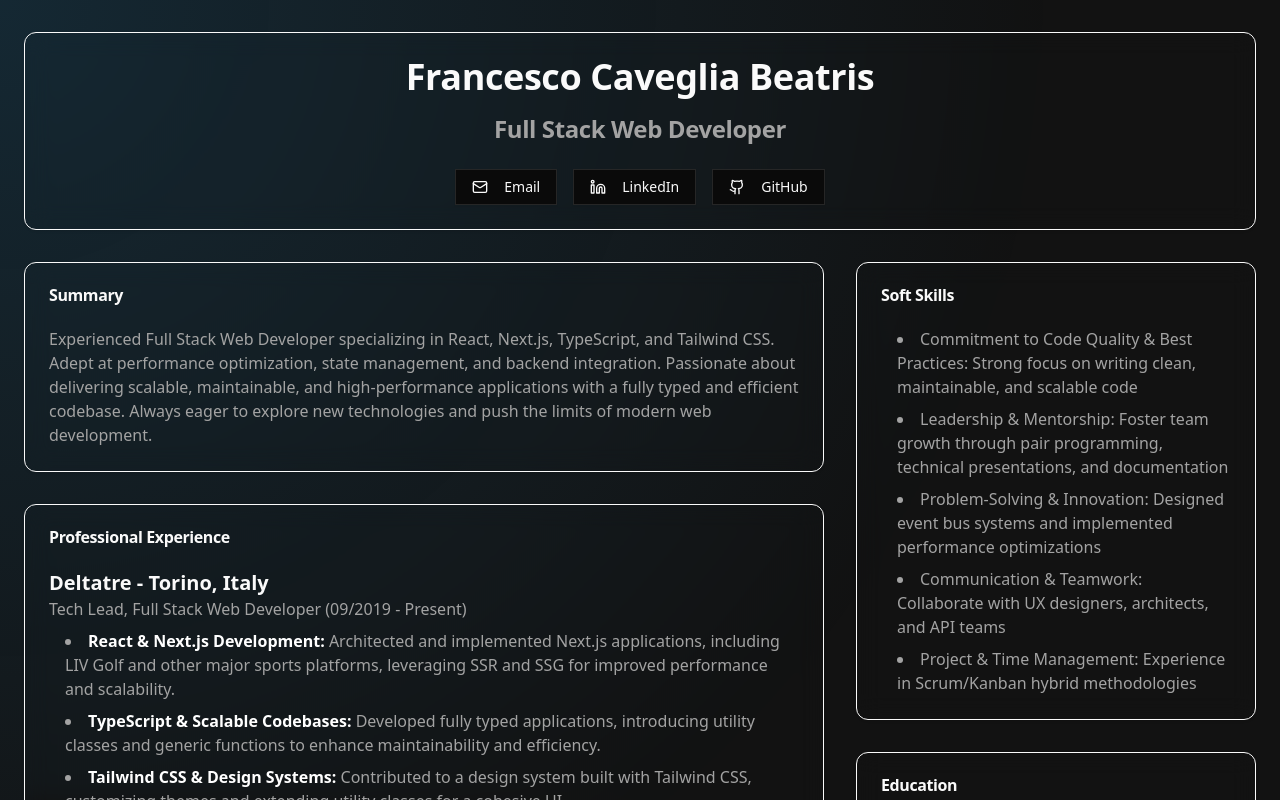
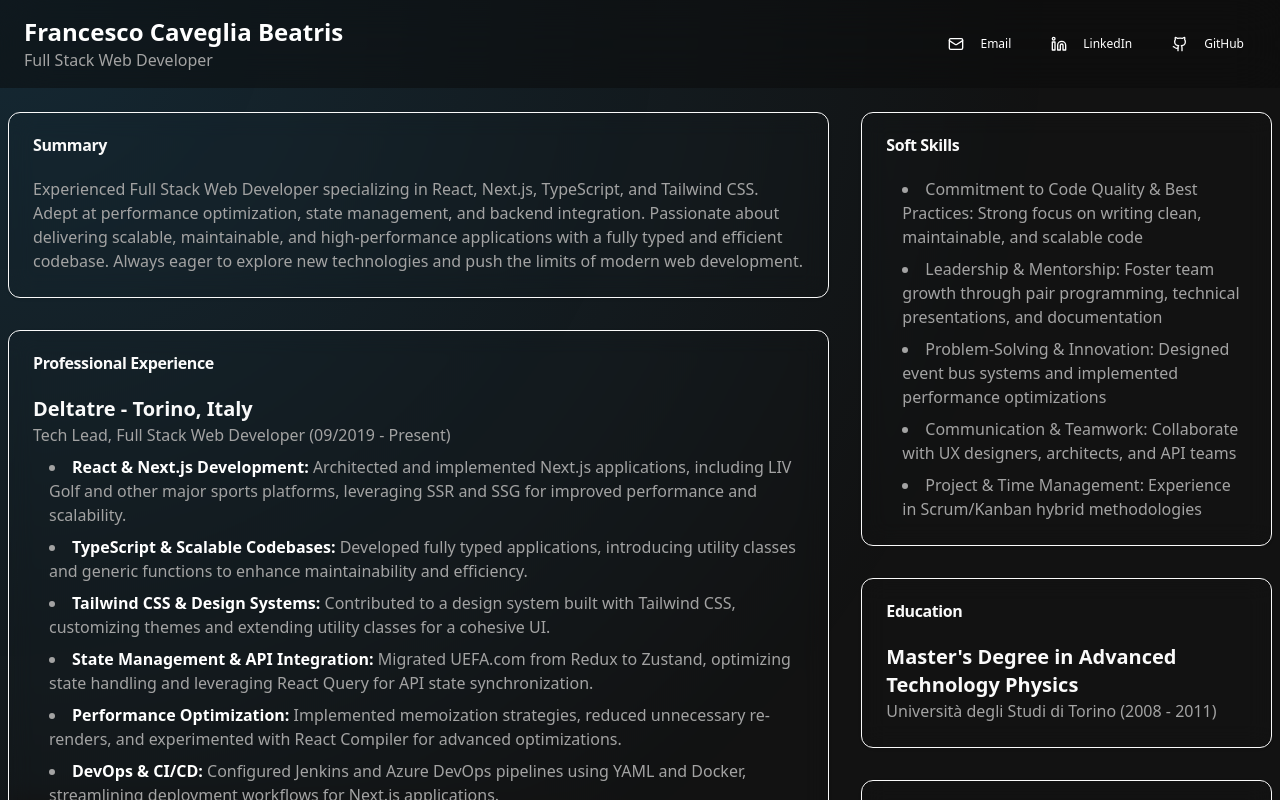
Before and after one commit to cavez86/portfolio, a Next.js app: page / in a window 1280 px wide. Shown: the top 800 px of the page. Built offline with nearby package versions, Linux system fonts and the light colour scheme.

Commit message:
Refactor HeaderCard component and update layout structure for improved styling and organization

```diff
--- a/src/app/page.tsx
+++ b/src/app/page.tsx
@@ -1,4 +1,4 @@
-import { HeaderCard } from '@/components/cards/header-card';
+import { HeaderCard } from '@/components/header';
 import { SummaryCard } from '@/components/cards/summary-card';
 import { ExperienceCard } from '@/components/cards/experience-card';
 import { SkillsCard } from '@/components/cards/skills-card';
@@ -9,8 +9,11 @@ import { AdditionalInfoCard } from '@/components/cards/additional-info-card';
 
 export default function Home() {
   return (
-    <main className="container mx-auto flex max-w-[1264px] flex-col gap-4 px-4 py-4 lg:gap-8 lg:py-8">
+    <>
+      <header className="sticky top-0 z-50">
         <HeaderCard />
+      </header>
+      <main className="container mx-auto flex max-w-[1264px] flex-col gap-4 pt-6 pb-4 lg:gap-8 lg:pb-8">
         <div className="flex flex-col gap-4 lg:flex-row lg:gap-8">
           <div className="flex flex-col gap-4 lg:w-2/3 lg:gap-8">
             <SummaryCard />
@@ -25,5 +28,6 @@ export default function Home() {
           </div>
         </div>
       </main>
+    </>
   );
 }
--- a/src/components/cards/header-card.tsx
+++ /dev/null
@@ -1,29 +0,0 @@
-import { Card, CardContent, CardHeader, CardTitle } from '@/components/ui/card';
-import { Button } from '@/components/ui/button';
-import { ContactIcon } from '@/components/contact-icon';
-import { personalInfo } from '@/data/content';
-
-export function HeaderCard() {
-  return (
-    <Card>
-      <CardHeader>
-        <CardTitle className="text-center">
-          <h1 className="mb-4 text-4xl font-bold">{personalInfo.name}</h1>
-          <p className="text-2xl text-muted-foreground">{personalInfo.title}</p>
-        </CardTitle>
-      </CardHeader>
-      <CardContent>
-        <div className="flex justify-center gap-4">
-          {personalInfo.contacts.map((contact) => (
-            <Button key={contact.type} variant="outline" asChild>
-              <a href={contact.url}>
-                <ContactIcon type={contact.type} className="mr-2 h-4 w-4" />
-                {contact.label}
-              </a>
-            </Button>
-          ))}
-        </div>
-      </CardContent>
-    </Card>
-  );
-}
--- /dev/null
+++ b/src/components/header.tsx
@@ -0,0 +1,24 @@
+import { Button } from '@/components/ui/button';
+import { ContactIcon } from '@/components/contact-icon';
+import { personalInfo } from '@/data/content';
+
+export function HeaderCard() {
+  return (
+    <div className="bg-background/50 flex items-center justify-between rounded-lg px-6 py-4 backdrop-blur-xl">
+      <div className="flex flex-col">
+        <h1 className="text-2xl font-bold">{personalInfo.name}</h1>
+        <p className="text-muted-foreground">{personalInfo.title}</p>
+      </div>
+      <div className="flex gap-4">
+        {personalInfo.contacts.map((contact) => (
+          <Button key={contact.type} variant="ghost" size="sm" asChild>
+            <a href={contact.url}>
+              <ContactIcon type={contact.type} className="mr-2 h-4 w-4" />
+              {contact.label}
+            </a>
+          </Button>
+        ))}
+      </div>
+    </div>
+  );
+}
```
Lines whose indentation alone changed are shown as unchanged.
